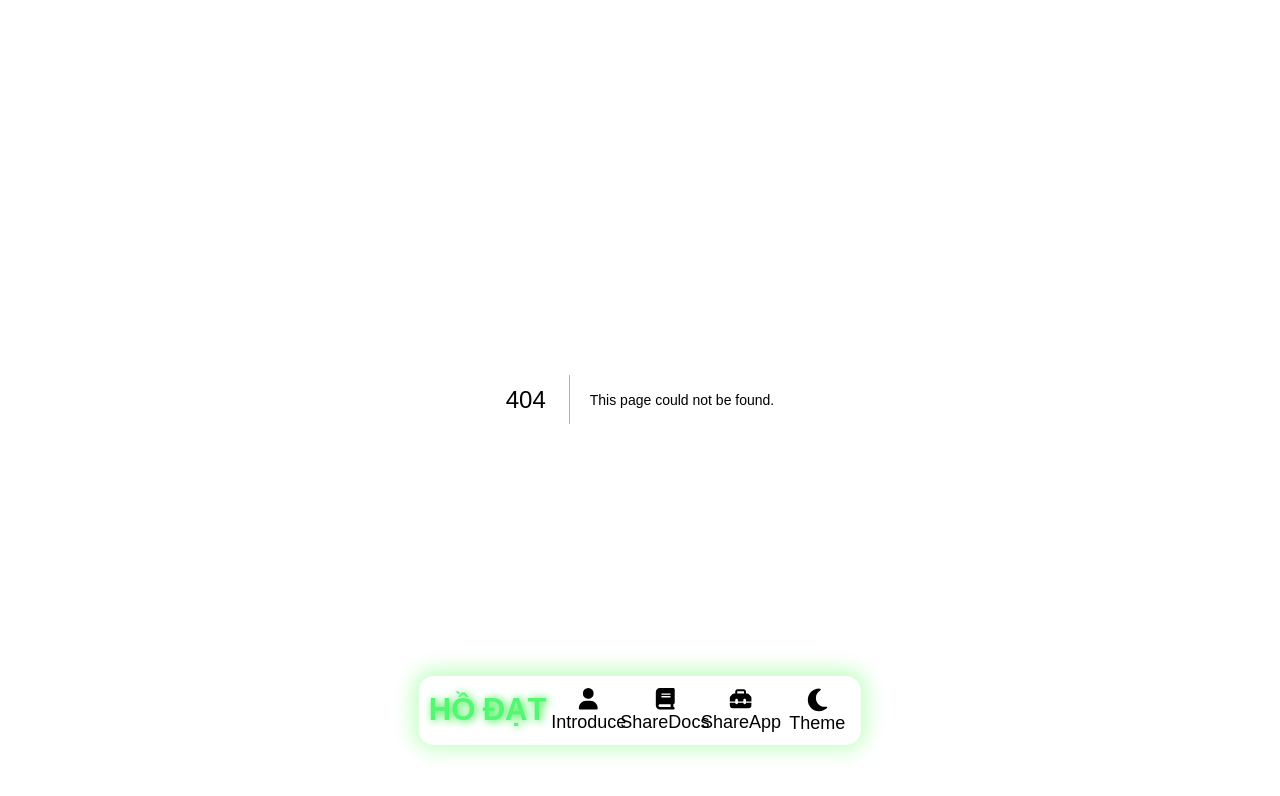
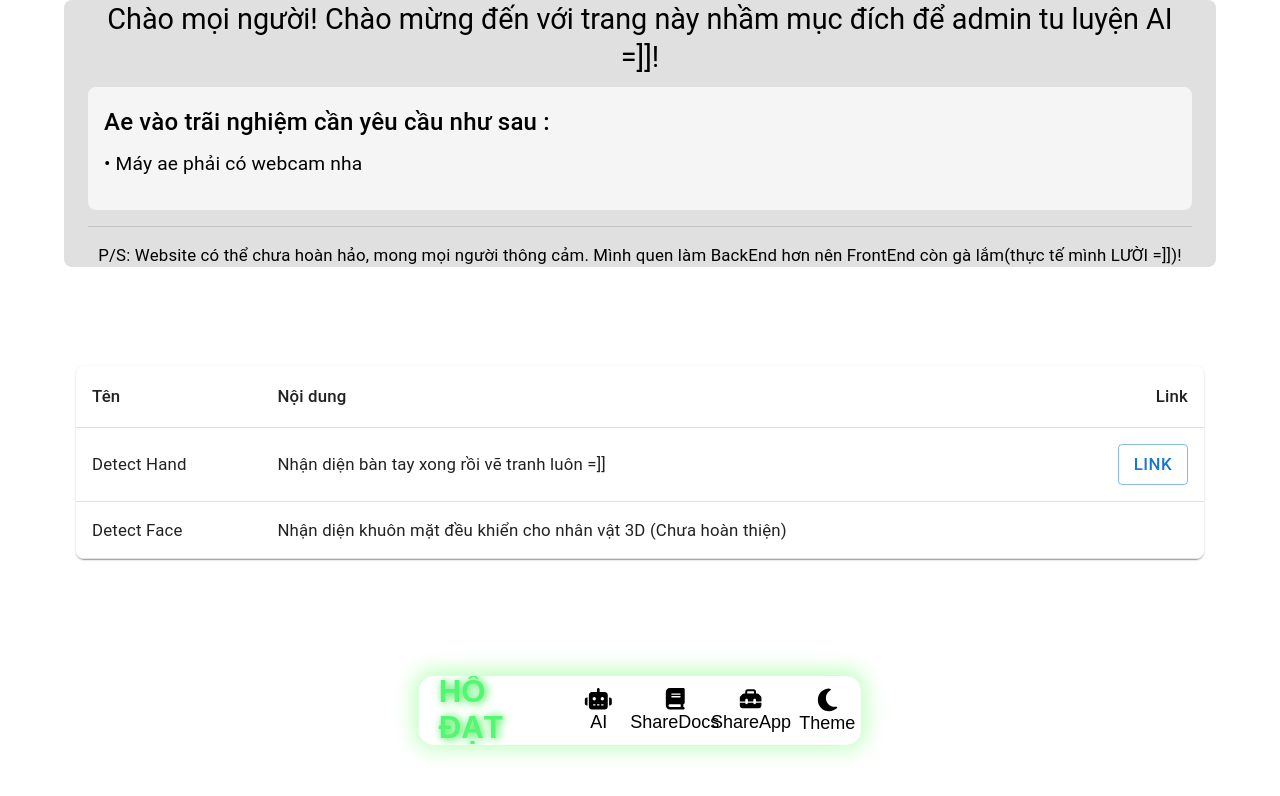
Before and after one commit to hotandat17/Project_Profile, a Next.js app: page /Ai in a window 1280 px wide. Before the commit this address had no page. Shown: the top 796 px of the page. Built offline with nearby package versions, Linux system fonts and the light colour scheme; a web font is replaced by a local one.

Commit message:
Ai chua hoan hien

```diff
--- /dev/null
+++ b/src/app/Ai/page.jsx
@@ -0,0 +1,86 @@
+"use client";
+import React, { useEffect, useRef, useState } from 'react';
+import '@/assets/shareDoc/share.css';
+import Link from 'next/link';
+import { styled } from '@mui/material/styles';
+import Box from '@mui/material/Box';
+import Paper from '@mui/material/Paper';
+import { Container, Divider, Table, TableBody, TableCell, TableContainer, TableHead, TableRow, Button, TextField, Stack, Typography, Pagination } from '@mui/material';
+import axios from 'axios';
+import { useRouter, useSearchParams } from 'next/navigation'
+
+
+const Item = styled(Paper)(({ theme }) => ({
+    backgroundColor: theme.palette.mode === 'dark' ? '#1A2027' : '#fff',
+    ...theme.typography.body2,
+    padding: theme.spacing(2),
+    textAlign: 'center',
+    color: theme.palette.text.secondary,
+}));
+
+export default function Page() {
+
+    return (
+        <>
+            <section className="container">
+
+                <Container sx={{ bgcolor: '#e0e0e0', borderRadius: 2, color: "black" }}>
+                    <Typography variant="h5" align="center" gutterBottom>
+                        Chào mọi người! Chào mừng đến với trang này nhầm mục đích để admin tu luyện AI =]]!
+                    </Typography>
+
+                    <Box sx={{ p: 2, bgcolor: '#f5f5f5', borderRadius: 2 }}>
+                        <Typography variant="h6" gutterBottom>
+                            Ae vào trãi nghiệm cần yêu cầu như sau :
+                        </Typography>
+
+                        <Typography variant="body1" sx={{ mb: 2 }}>
+                            • Máy ae phải có webcam nha
+                        </Typography>
+                    </Box>
+
+                    <Divider sx={{ my: 2 }} />
+
+                    <Typography variant="body2" align="center">
+                        P/S: Website có thể chưa hoàn hảo, mong mọi người thông cảm. Mình quen làm BackEnd hơn nên FrontEnd còn gà lắm(thực tế mình LƯỜI =]])!{' '}
+
+                    </Typography>
+
+                </Container>
+
+                <section className="containerGrid">
+
+                    <TableContainer component={Paper} sx={{ borderRadius: 2 }}>
+                        <Table sx={{ minWidth: 650 }} aria-label="simple table">
+                            <TableHead>
+                                <TableRow>
+                                    <TableCell align="left">Tên</TableCell>
+                                    <TableCell align="left">Nội dung</TableCell>
+                                    <TableCell align="right">Link</TableCell>
+                                </TableRow>
+                            </TableHead>
+                            <TableBody>
+                                <TableRow hover >
+                                    <TableCell> Detect Hand</TableCell>
+                                    <TableCell>Nhận diện bàn tay xong rồi vẽ tranh luôn =]]</TableCell>
+                                    <TableCell align="right">
+                                        <Link style={{ textDecoration: "none" }} href={'/handrecognition'}> <Button variant="outlined">Link</Button></Link>
+                                    </TableCell>
+                                </TableRow>
+                                <TableRow hover >
+                                    <TableCell> Detect Face</TableCell>
+                                    <TableCell>Nhận diện khuôn mặt đều khiển cho nhân vật  3D (Chưa hoàn thiện)</TableCell>
+                                    <TableCell align="right">
+                                        {/* <Link style={{ textDecoration: "none" }} target='_bank' href={'/handrecognition'}> <Button variant="outlined">Link</Button></Link> */}
+                                    </TableCell>
+                                </TableRow>
+
+                            </TableBody>
+                        </Table>
+                    </TableContainer>
+
+                </section>
+            </section>
+        </>
+    );
+}
--- a/src/app/adminUser/page.jsx
+++ b/src/app/adminUser/page.jsx
@@ -95,7 +95,7 @@ export default function Page() {
     const handleDStatus = (id) => {
         setStatus(status => !status)
         updateStatus(user?.token, id, status)
-        console.log(status)
+
     }
     return (
         <main className="flex min-h-screen flex-col items-center justify-between p-24">
@@ -173,7 +173,6 @@ export default function Page() {
                                 <label htmlFor="editContent">Nội dung:</label><br />
                                 <textarea id="editContent" name="content" rows="4" value={linkUpdate} onChange={e => setLinkUpdate(e.target.value)} required /><br />
                                 <button type="submit">Lưu thay đổi</button>
-                                <button type="submit">Lưu thay đổi</button>
                             </form>
                         </div>
                     </div>
--- a/src/app/handrecognition/page.jsx
+++ b/src/app/handrecognition/page.jsx
@@ -32,7 +32,7 @@ export default function Page() {
             canvaRef.current.height = webcamHeight
 
             const hand = await handModel.estimateHands(webcam)
-            console.log(hand)
+            // console.log(hand)
             const ctx = canvaRef.current.getContext('2d')
             drawHand(hand, ctx)
         }
--- a/src/app/page.js
+++ b/src/app/page.js
@@ -50,7 +50,7 @@ export default function Home() {
   }
   const handleControlsChange = (event) => {
     const { x, y, z } = event.target.object.position; // Tọa độ hiện tại của camera
-    console.log(`Camera Position: x: ${x}, y: ${y}, z: ${z}`);
+    // console.log(`Camera Position: x: ${x}, y: ${y}, z: ${z}`);
   };
   return (
     <main className="flex min-h-screen flex-col items-center justify-between p-24">
--- a/src/compoment/header/header.jsx
+++ b/src/compoment/header/header.jsx
@@ -1,7 +1,7 @@
 'use client';
 import "@/assets/css/header.css"
 import { FontAwesomeIcon } from '@fortawesome/react-fontawesome'
-import { faUser, faBook, faToolbox, faSun, faMoon } from "@fortawesome/free-solid-svg-icons"
+import { faUser, faBook, faToolbox, faSun, faMoon, faRobot } from "@fortawesome/free-solid-svg-icons"
 import Link from 'next/link'
 import { useState, useEffect } from "react"
 export default function Header() {
@@ -72,7 +72,7 @@ export default function Header() {
         <section className="header">
             <ul >
                 <h2><Link className='linkHeader' href="/"><span>H</span><span>Ồ</span> <span>Đ</span><span>Ạ</span><span>T</span></Link></h2>
-                <li><Link className='linkHeader' href="/"><FontAwesomeIcon icon={faUser} /> Introduce</Link></li>
+                <li><Link className='linkHeader' href="/Ai"><FontAwesomeIcon icon={faRobot} /> AI</Link></li>
                 <li><Link className='linkHeader' href="/shareDocs"><FontAwesomeIcon icon={faBook} />ShareDocs</Link></li>
                 <li><Link className='linkHeader' href="/shareApp"><FontAwesomeIcon icon={faToolbox} /> ShareApp</Link></li>
                 <li onClick={themeBackground}>
--- a/src/redux/apiRequest.js
+++ b/src/redux/apiRequest.js
@@ -85,7 +85,7 @@ export const updateProduct = async (token, id, title, link) => {
             }
         })
     } catch (error) {
-        console.log(error)
+        // console.log(error)
     }
 }
 
@@ -97,6 +97,6 @@ export const updateStatus = async (token, id, status) => {
             }
         })
     } catch (error) {
-        console.log(error)
+        // console.log(error)
     }
 }
```
